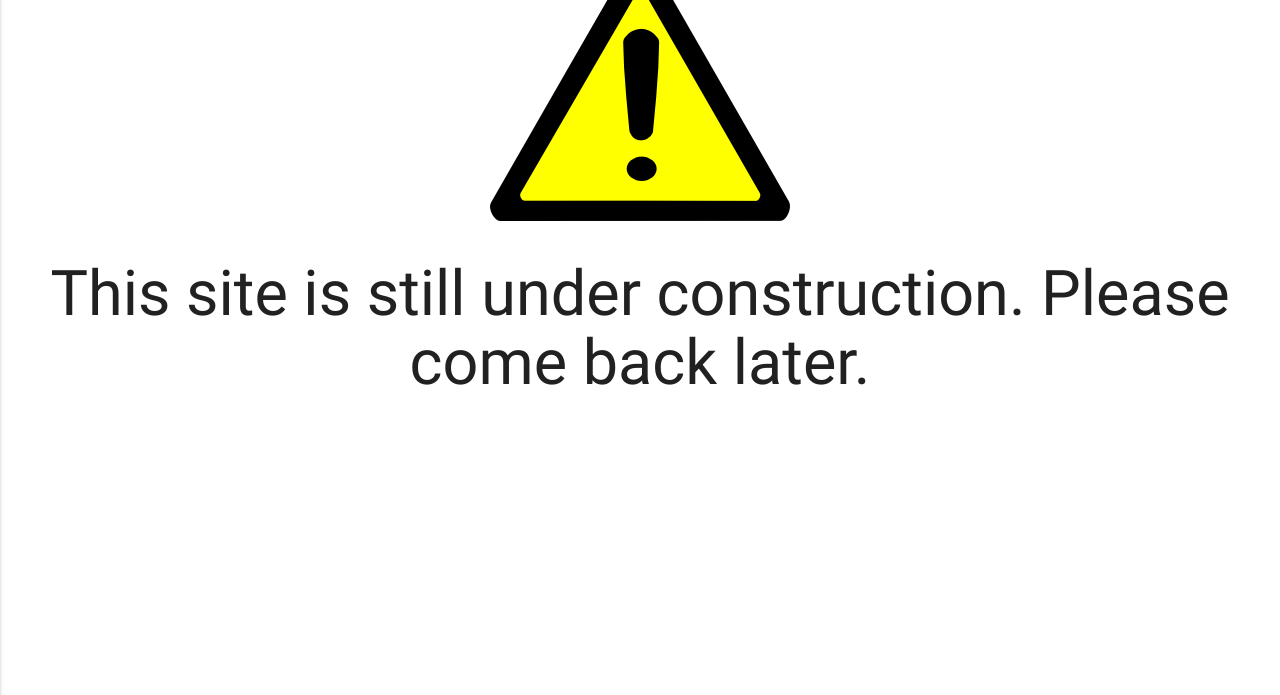
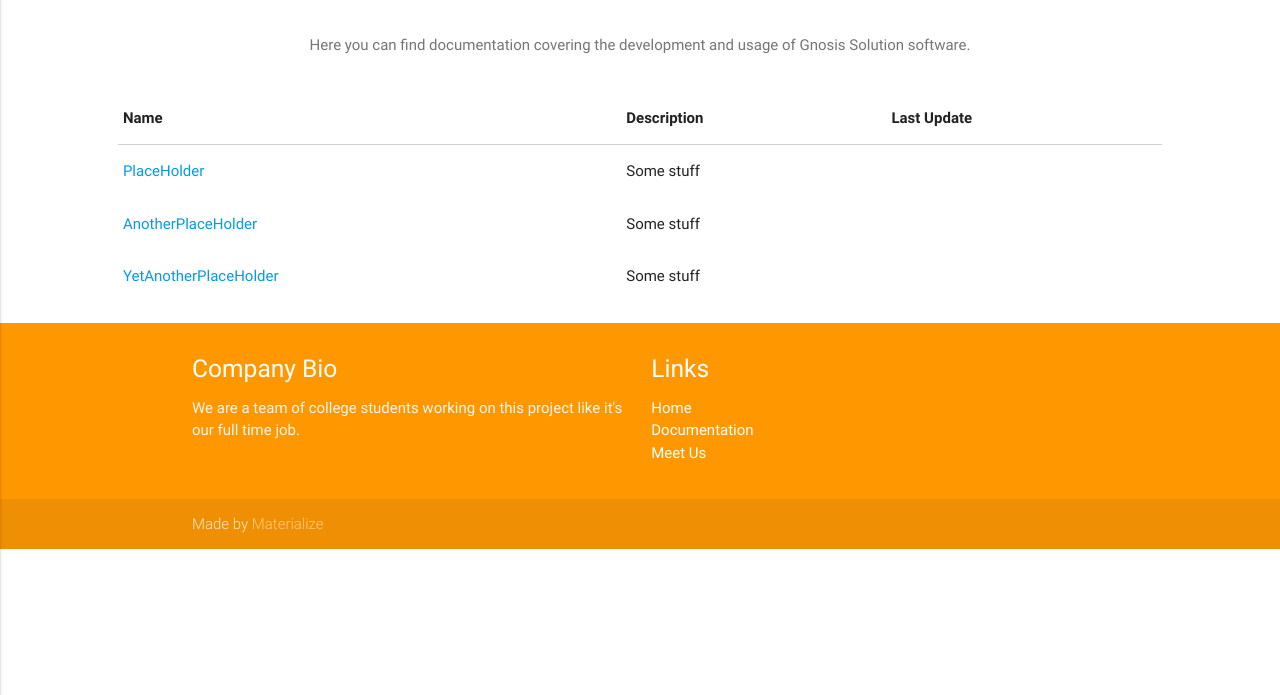
Before and after one commit to kww43/GnosisSolutions, a plain HTML site: page website/documentation.html in a window 1280 px wide. Shown: the part 105-800 px from the top of the page. Drawn offline with nearby package versions, Linux system fonts and the light colour scheme.

Commit message:
add documentation page content

```diff
--- a/website/css/style.css
+++ b/website/css/style.css
@@ -12,3 +12,6 @@
 .icon-block .material-icons {
 	font-size: inherit;
 }
+.top-bar-spacer {
+  height: 60px;
+}
--- a/website/documentation.html
+++ b/website/documentation.html
@@ -9,7 +9,6 @@
     <link href="https://fonts.googleapis.com/icon?family=Material+Icons" rel="stylesheet">
     <link href="css/materialize.css" type="text/css" rel="stylesheet" media="screen,projection"/>
     <link href="css/style.css" type="text/css" rel="stylesheet" media="screen,projection"/>
-    <body>
     <nav class="light-blue lighten-1" role="navigation">
       <div class="nav-wrapper container"><a id="logo-container" href="#" class="brand-logo"><img src="img/logo.jpg"></a>
         <ul class="right hide-on-med-and-down">
@@ -26,12 +25,48 @@
         <a href="#" data-activates="nav-mobile" class="button-collapse"><i class="material-icons">menu</i></a>
       </div>
     </nav>
-
   </head>
+  <!-- Page content starts here -->
   <body>
-    <div class="center-align" id="warningMsg">
-      <img src="img/warning.png">
-      <h1>This site is still under construction. Please come back later.</h1>
+    <!-- Spacer -->
+    <div class="top-bar-spacer"></div>
+    <!-- Top banner -->
+    <div class="row">
+      <div class="col s12">
+        <p class="grey-text text-darken-1 center">Here you can find documentation covering the development and usage of Gnosis Solution software.</p>
+      </div>
+    </div>
+    <!-- Document list -->
+    <div class="row">
+      <div class="col s10 center offset-s1">
+        <table class="highlight">
+          <thead>
+            <th>Name</th>
+            <th>Description</th>
+            <th>Last Update</th>
+          </thead>
+          <tbody>
+            <tr>
+              <td>
+                <a href="../Documentation/PlaceHolder" target="_blank">PlaceHolder</a>
+              </td>
+              <td>Some stuff</th>
+            </tr>
+            <tr>
+              <td>
+                <a href="../Documentation/AnotherPlaceHolder" target="_blank">AnotherPlaceHolder</a>
+              </td>
+              <td>Some stuff</th>
+            </tr>
+            <tr>
+              <td>
+                <a href="../Documentation/YetAnotherPlaceHolder" target="_blank">YetAnotherPlaceHolder</a>
+              </td>
+              <td>Some stuff</th>
+            </tr>
+          </tbody>
+        </table>
+      </div>
     </div>
   </body>
 
@@ -39,5 +74,28 @@
 <script src="https://code.jquery.com/jquery-2.1.1.min.js"></script>
 <script src="js/materialize.js"></script>
 <script src="js/init.js"></script>
-
+<!-- Footer -->
+<footer class="page-footer orange">
+  <div class="container">
+    <div class="row">
+      <div class="col l6 s12">
+        <h5 class="white-text">Company Bio</h5>
+        <p class="grey-text text-lighten-4">We are a team of college students working on this project like it's our full time job.</p>
+      </div>
+      <div class="col l3 s12">
+        <h5 class="white-text">Links</h5>
+        <ul>
+          <li><a class="white-text" href="#!">Home</a></li>
+          <li><a class="white-text" href="#!">Documentation</a></li>
+          <li><a class="white-text" href="#!">Meet Us</a></li>
+        </ul>
+      </div>
+    </div>
+  </div>
+  <div class="footer-copyright">
+    <div class="container">
+    Made by <a class="orange-text text-lighten-3" href="http://materializecss.com">Materialize</a>
+    </div>
+  </div>
+</footer>
 </html>
```
Also changed, not shown: 3 other files. Lines whose indentation alone changed are shown as unchanged.
